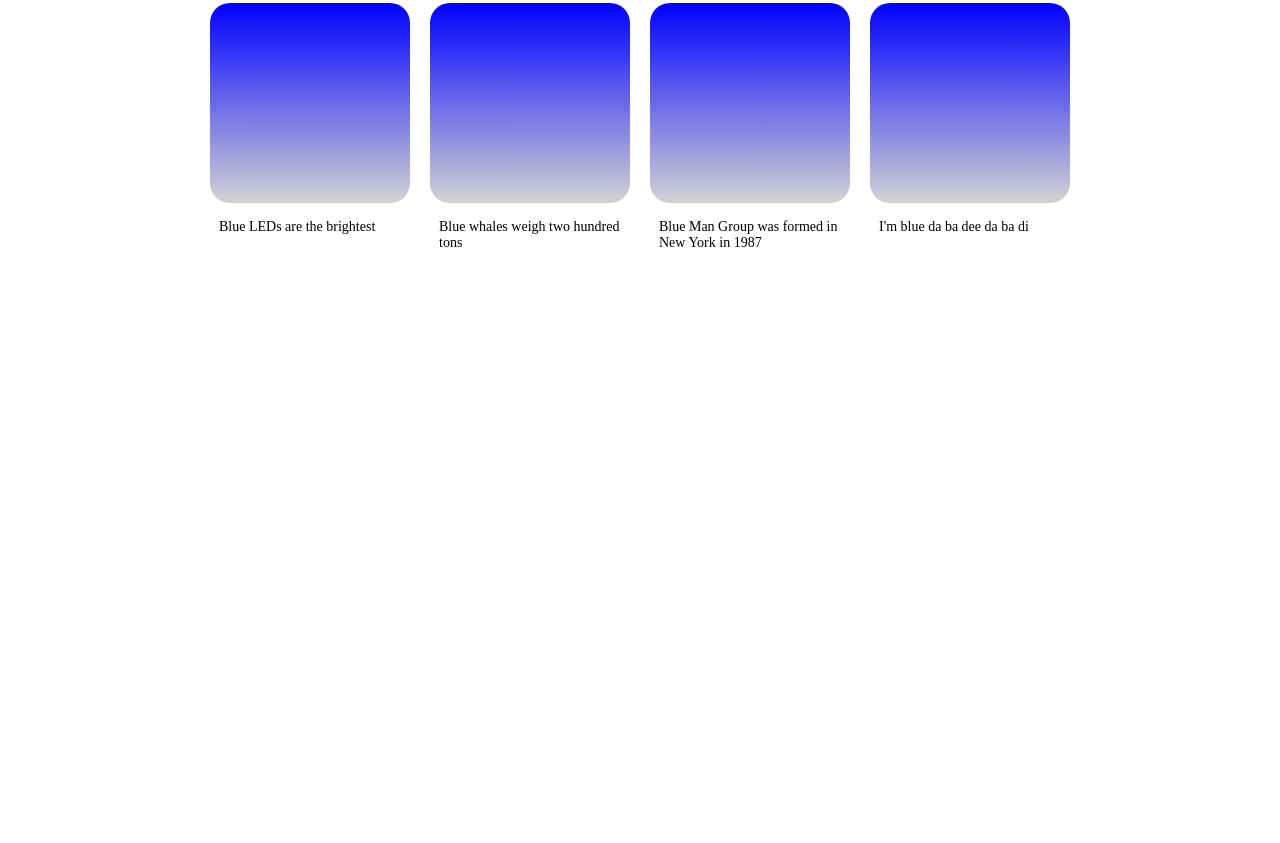
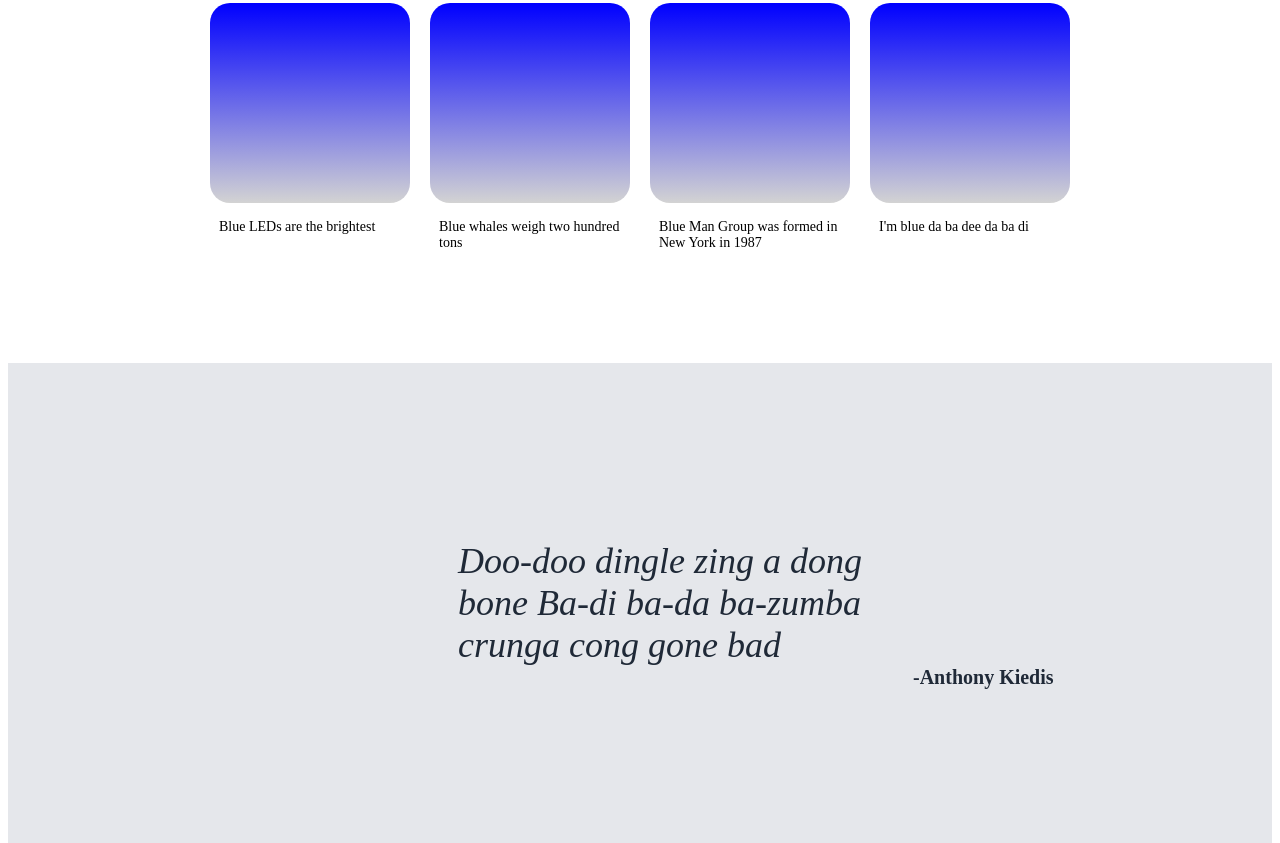
Before and after one commit to jmlzbm/odin-landing-page, a plain HTML site: page index.html in a window 1280 px wide. Shown: the part 595-1438 px from the top of the page. Before the commit the page ends 976 px from the top, so only its background shows below. Drawn offline with Linux system fonts and the light colour scheme.

Commit message:
Added quote

```diff
--- a/index.html
+++ b/index.html
@@ -49,6 +49,13 @@
         <div class="text">I'm blue da ba dee da ba di</div>
       </div>
     </div>
+    <div class="quote-container">
+      <div class="quote">
+      Doo-doo dingle zing a dong bone
+        Ba-di ba-da ba-zumba crunga cong gone bad
+        </div>
+      <div class="ak">&#160-Anthony Kiedis</div>
+    </div>
   </div>
 </body>
 </html>
--- a/styles.css
+++ b/styles.css
@@ -2,6 +2,9 @@
     background-color: #1f2937;
     color: white;
     height: 60vh;
+    margin: 0;
+    padding: 0;
+    border: 0;
 }
 
 .top-header {
@@ -104,3 +107,34 @@ img {
     margin-bottom: -48px;
     margin-left: 9px;
 }
+
+.quote-container {
+    background-color: #e5e7eb;
+    height: 60vh;
+    margin-top: 20vh;
+    display: flex;
+}
+
+.quote, .ak {
+    display: flex;
+    align-items: center;
+    justify-content: center;
+}
+
+.quote {
+    font-size: 36px;
+    font-style: italic;
+    font-weight: lighter;
+    color: #1f2937;
+    inline-size: 450px;
+    padding-left: 450px;
+    }
+
+.ak {
+    font-size: 20px;
+    font-weight: bolder;
+    color: #1f2937;
+    margin-top: 150px;
+    margin-right: 100px;
+
+}
```
